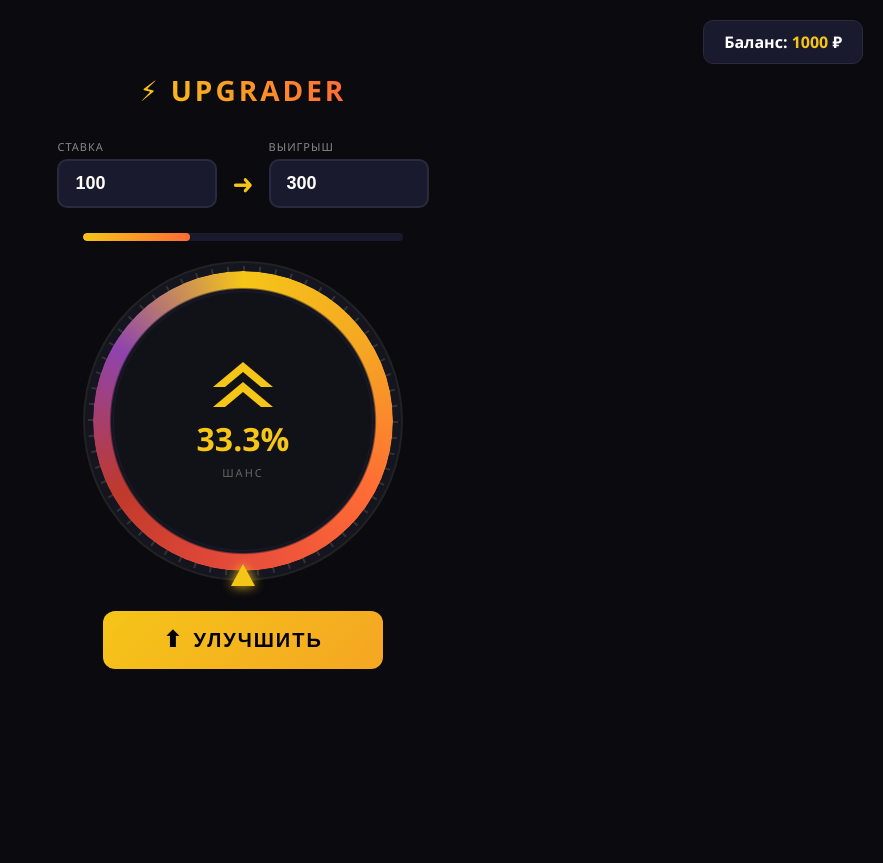
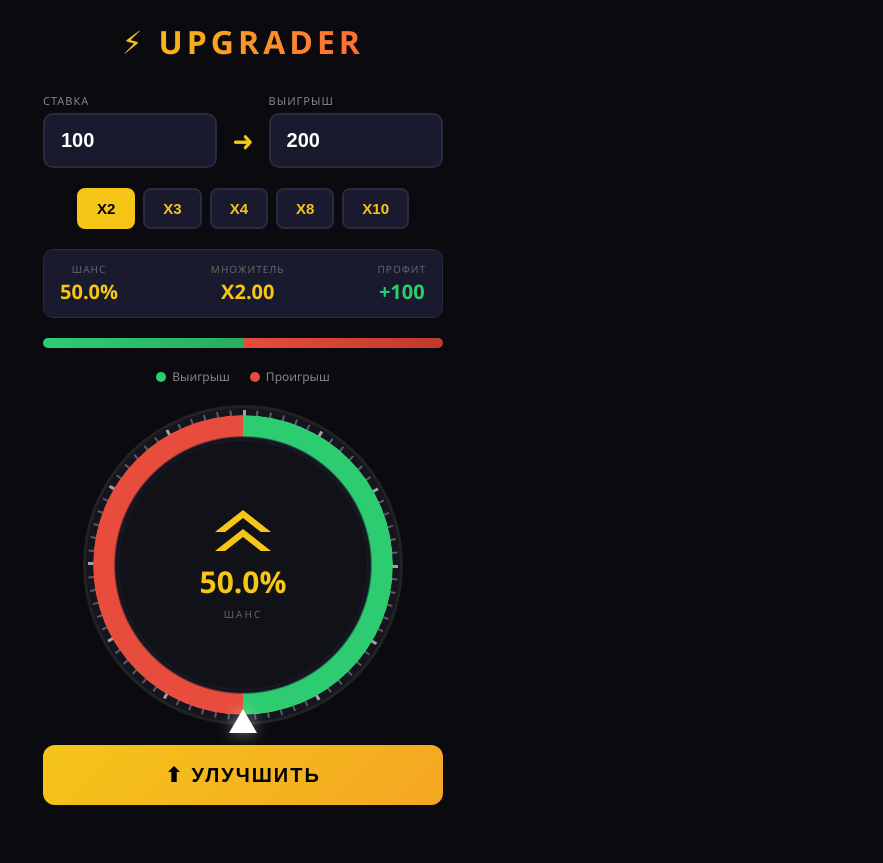
Before and after one commit to FDAFSFASDF/chernenkograde, a plain HTML site: page index.html in a window 1280 px wide. Shown: the whole page, without its empty margins (397-1280 px from the left). Before the commit the page ends 800 px from the top, so only its background shows below. Drawn offline with Linux system fonts and the light colour scheme.

Commit message:
Update index.html

```diff
--- a/index.html
+++ b/index.html
@@ -3,7 +3,7 @@
 <head>
 <meta charset="UTF-8">
 <meta name="viewport" content="width=device-width, initial-scale=1.0">
-<title>Upgrader</title>
+<title>Upgrader Calculator</title>
 <style>
   * { margin: 0; padding: 0; box-sizing: border-box; }
 
@@ -16,14 +16,14 @@
     flex-direction: column;
     align-items: center;
     justify-content: center;
-    overflow: hidden;
+    padding: 20px;
   }
 
   h1 {
-    font-size: 28px;
+    font-size: 32px;
     margin-bottom: 30px;
     text-transform: uppercase;
-    letter-spacing: 3px;
+    letter-spacing: 4px;
     background: linear-gradient(90deg, #f5c518, #ff6b35);
     -webkit-background-clip: text;
     -webkit-text-fill-color: transparent;
@@ -34,139 +34,8 @@
     flex-direction: column;
     align-items: center;
     gap: 20px;
-  }
-
-  /* --- Колесо --- */
-  .wheel-wrapper {
-    position: relative;
-    width: 320px;
-    height: 320px;
-  }
-
-  .wheel-bg {
-    position: absolute;
-    inset: 0;
-    border-radius: 50%;
-    background: #151520;
-    border: 2px solid #222;
-  }
-
-  .wheel-ring {
-    position: absolute;
-    inset: 10px;
-    border-radius: 50%;
-    background: conic-gradient(
-      #f5c518 0deg,
-      #f5a623 60deg,
-      #ff6b35 120deg,
-      #e74c3c 180deg,
-      #c0392b 240deg,
-      #8e44ad 300deg,
-      #f5c518 360deg
-    );
-    mask: radial-gradient(circle, transparent 62%, #000 63%, #000 72%, transparent 73%);
-    -webkit-mask: radial-gradient(circle, transparent 62%, #000 63%, #000 72%, transparent 73%);
-  }
-
-  .wheel-ring.spinning {
-    animation: spinWheel 3s cubic-bezier(0.17, 0.67, 0.12, 0.99) forwards;
-  }
-
-  @keyframes spinWheel {
-    0%   { transform: rotate(0deg); }
-    100% { transform: rotate(var(--target-rotation)); }
-  }
-
-  .wheel-inner {
-    position: absolute;
-    inset: 30px;
-    border-radius: 50%;
-    background: #111118;
-    border: 1px solid #1a1a2e;
-    display: flex;
-    align-items: center;
-    justify-content: center;
-    flex-direction: column;
-    gap: 5px;
-  }
-
-  .chevron-up {
-    width: 0; height: 0;
-    border-left: 30px solid transparent;
-    border-right: 30px solid transparent;
-    border-bottom: 25px solid #f5c518;
-    position: relative;
-  }
-  .chevron-up::after {
-    content: '';
-    position: absolute;
-    top: 10px; left: -30px;
-    width: 0; height: 0;
-    border-left: 30px solid transparent;
-    border-right: 30px solid transparent;
-    border-bottom: 25px solid #111118;
-  }
-
-  .chevron-up2 {
-    width: 0; height: 0;
-    border-left: 30px solid transparent;
-    border-right: 30px solid transparent;
-    border-bottom: 25px solid #f5c518;
-    position: relative;
-    margin-top: -10px;
-  }
-  .chevron-up2::after {
-    content: '';
-    position: absolute;
-    top: 10px; left: -30px;
-    width: 0; height: 0;
-    border-left: 30px solid transparent;
-    border-right: 30px solid transparent;
-    border-bottom: 25px solid #111118;
-  }
-
-  .chance-display {
-    font-size: 32px;
-    font-weight: 900;
-    color: #f5c518;
-    margin-top: 5px;
-  }
-
-  .chance-label {
-    font-size: 11px;
-    color: #666;
-    text-transform: uppercase;
-    letter-spacing: 2px;
-  }
-
-  /* Стрелка-указатель */
-  .pointer {
-    position: absolute;
-    bottom: -5px;
-    left: 50%;
-    transform: translateX(-50%);
-    width: 0; height: 0;
-    border-left: 12px solid transparent;
-    border-right: 12px solid transparent;
-    border-bottom: 22px solid #f5c518;
-    z-index: 10;
-    filter: drop-shadow(0 0 6px #f5c518);
-  }
-
-  /* Тики на колесе */
-  .ticks {
-    position: absolute;
-    inset: 5px;
-    border-radius: 50%;
-  }
-  .tick {
-    position: absolute;
-    width: 2px;
-    height: 12px;
-    background: #333;
-    top: 0;
-    left: 50%;
-    transform-origin: 0 155px;
+    max-width: 400px;
+    width: 100%;
   }
 
   /* --- Поля ввода --- */
@@ -176,12 +45,15 @@
     align-items: center;
     flex-wrap: wrap;
     justify-content: center;
+    width: 100%;
   }
 
   .input-group {
     display: flex;
     flex-direction: column;
     gap: 5px;
+    flex: 1;
+    min-width: 140px;
   }
 
   .input-group label {
@@ -192,13 +64,13 @@
   }
 
   .input-group input {
-    width: 160px;
-    padding: 12px 16px;
+    width: 100%;
+    padding: 14px 16px;
     background: #1a1a2e;
     border: 2px solid #2a2a3e;
     border-radius: 10px;
     color: #fff;
-    font-size: 18px;
+    font-size: 20px;
     font-weight: 700;
     outline: none;
     transition: border-color 0.3s;
@@ -214,9 +86,243 @@
     margin-top: 18px;
   }
 
+  /* --- Быстрые кнопки --- */
+  .multipliers {
+    display: flex;
+    gap: 8px;
+    flex-wrap: wrap;
+    justify-content: center;
+  }
+
+  .mult-btn {
+    padding: 10px 18px;
+    font-size: 15px;
+    font-weight: 800;
+    border: 2px solid #2a2a3e;
+    border-radius: 8px;
+    background: #1a1a2e;
+    color: #f5c518;
+    cursor: pointer;
+    transition: all 0.2s;
+  }
+
+  .mult-btn:hover {
+    border-color: #f5c518;
+    background: #2a2a1e;
+    transform: scale(1.05);
+  }
+
+  .mult-btn.active {
+    border-color: #f5c518;
+    background: #f5c518;
+    color: #000;
+  }
+
+  /* --- Инфо --- */
+  .info-row {
+    display: flex;
+    justify-content: space-between;
+    width: 100%;
+    padding: 12px 16px;
+    background: #1a1a2e;
+    border-radius: 10px;
+    border: 1px solid #2a2a3e;
+  }
+
+  .info-item {
+    text-align: center;
+  }
+
+  .info-item .label {
+    font-size: 10px;
+    color: #666;
+    text-transform: uppercase;
+    letter-spacing: 1px;
+  }
+
+  .info-item .value {
+    font-size: 20px;
+    font-weight: 800;
+    color: #f5c518;
+    margin-top: 2px;
+  }
+
+  .info-item .value.green { color: #2ecc71; }
+  .info-item .value.red { color: #e74c3c; }
+
+  /* --- Прогресс-бар --- */
+  .chance-bar-wrapper {
+    width: 100%;
+    height: 10px;
+    background: #1a1a2e;
+    border-radius: 5px;
+    overflow: hidden;
+    display: flex;
+  }
+
+  .chance-bar-win {
+    height: 100%;
+    background: linear-gradient(90deg, #2ecc71, #27ae60);
+    transition: width 0.4s;
+  }
+
+  .chance-bar-lose {
+    height: 100%;
+    background: linear-gradient(90deg, #e74c3c, #c0392b);
+    flex: 1;
+  }
+
+  /* --- Колесо --- */
+  .wheel-wrapper {
+    position: relative;
+    width: 320px;
+    height: 320px;
+  }
+
+  .wheel-bg {
+    position: absolute;
+    inset: 0;
+    border-radius: 50%;
+    background: #151520;
+    border: 3px solid #222;
+    transition: border-color 0.5s, box-shadow 0.5s;
+  }
+
+  .wheel-ring {
+    position: absolute;
+    inset: 10px;
+    border-radius: 50%;
+    background: conic-gradient(
+      #2ecc71 0deg,
+      #2ecc71 var(--win-deg, 120deg),
+      #e74c3c var(--win-deg, 120deg),
+      #e74c3c 360deg
+    );
+    mask: radial-gradient(circle, transparent 60%, #000 61%, #000 72%, transparent 73%);
+    -webkit-mask: radial-gradient(circle, transparent 60%, #000 61%, #000 72%, transparent 73%);
+    transition: transform 3s cubic-bezier(0.17, 0.67, 0.12, 0.99);
+  }
+
+  .wheel-inner {
+    position: absolute;
+    inset: 35px;
+    border-radius: 50%;
+    background: #111118;
+    border: 1px solid #1a1a2e;
+    display: flex;
+    align-items: center;
+    justify-content: center;
+    flex-direction: column;
+    gap: 5px;
+  }
+
+  .chevron-up {
+    width: 0; height: 0;
+    border-left: 28px solid transparent;
+    border-right: 28px solid transparent;
+    border-bottom: 22px solid #f5c518;
+    position: relative;
+  }
+  .chevron-up::after {
+    content: '';
+    position: absolute;
+    top: 8px; left: -28px;
+    width: 0; height: 0;
+    border-left: 28px solid transparent;
+    border-right: 28px solid transparent;
+    border-bottom: 22px solid #111118;
+  }
+
+  .chevron-up2 {
+    width: 0; height: 0;
+    border-left: 28px solid transparent;
+    border-right: 28px solid transparent;
+    border-bottom: 22px solid #f5c518;
+    position: relative;
+    margin-top: -8px;
+  }
+  .chevron-up2::after {
+    content: '';
+    position: absolute;
+    top: 8px; left: -28px;
+    width: 0; height: 0;
+    border-left: 28px solid transparent;
+    border-right: 28px solid transparent;
+    border-bottom: 22px solid #111118;
+  }
+
+  .chance-display {
+    font-size: 30px;
+    font-weight: 900;
+    color: #f5c518;
+    margin-top: 5px;
+  }
+
+  .chance-label {
+    font-size: 10px;
+    color: #666;
+    text-transform: uppercase;
+    letter-spacing: 2px;
+  }
+
+  /* Деления */
+  .ticks {
+    position: absolute;
+    inset: 5px;
+    border-radius: 50%;
+  }
+  .tick {
+    position: absolute;
+    width: 2px;
+    height: 14px;
+    background: rgba(255,255,255,0.3);
+    top: 0;
+    left: 50%;
+    transform-origin: 0 155px;
+  }
+  .tick.major {
+    height: 18px;
+    width: 3px;
+    background: rgba(255,255,255,0.6);
+  }
+
+  /* Указатель */
+  .pointer {
+    position: absolute;
+    bottom: -8px;
+    left: 50%;
+    transform: translateX(-50%);
+    width: 0; height: 0;
+    border-left: 14px solid transparent;
+    border-right: 14px solid transparent;
+    border-bottom: 24px solid #fff;
+    z-index: 10;
+    filter: drop-shadow(0 0 8px rgba(255,255,255,0.5));
+  }
+
+  /* Легенда */
+  .legend {
+    display: flex;
+    gap: 20px;
+    font-size: 12px;
+    color: #888;
+  }
+  .legend-item {
+    display: flex;
+    align-items: center;
+    gap: 6px;
+  }
+  .legend-dot {
+    width: 10px;
+    height: 10px;
+    border-radius: 50%;
+  }
+  .legend-dot.green { background: #2ecc71; }
+  .legend-dot.red { background: #e74c3c; }
+
   /* --- Кнопка --- */
   .upgrade-btn {
-    padding: 16px 60px;
+    padding: 18px 60px;
     font-size: 20px;
     font-weight: 800;
     text-transform: uppercase;
@@ -230,11 +336,12 @@
     display: flex;
     align-items: center;
     gap: 10px;
-    margin-top: 10px;
+    width: 100%;
+    justify-content: center;
   }
 
   .upgrade-btn:hover {
-    transform: scale(1.05);
+    transform: scale(1.03);
     box-shadow: 0 0 30px rgba(245, 197, 24, 0.4);
   }
 
@@ -245,16 +352,11 @@
     box-shadow: none;
   }
 
-  .upgrade-btn .btn-icon {
-    font-size: 22px;
-  }
-
   /* --- Результат --- */
   .result {
     font-size: 22px;
     font-weight: 800;
     min-height: 35px;
-    margin-top: 5px;
     text-transform: uppercase;
     letter-spacing: 2px;
   }
@@ -269,52 +371,17 @@
     text-shadow: 0 0 20px rgba(231, 76, 60, 0.5);
   }
 
-  /* Баланс */
-  .balance {
-    position: fixed;
-    top: 20px;
-    right: 20px;
-    background: #1a1a2e;
-    border: 1px solid #2a2a3e;
-    border-radius: 10px;
-    padding: 10px 20px;
-    font-size: 16px;
-    font-weight: 700;
-  }
-  .balance span {
-    color: #f5c518;
-  }
-
-  /* Прогресс-бар шанса */
-  .chance-bar-wrapper {
-    width: 320px;
-    height: 8px;
-    background: #1a1a2e;
-    border-radius: 4px;
-    overflow: hidden;
-    margin-top: 5px;
-  }
-  .chance-bar {
-    height: 100%;
-    background: linear-gradient(90deg, #f5c518, #ff6b35);
-    border-radius: 4px;
-    transition: width 0.4s;
-  }
-
-  /* Glow эффект при выигрыше */
   .wheel-wrapper.win-glow .wheel-bg {
     border-color: #2ecc71;
-    box-shadow: 0 0 40px rgba(46, 204, 113, 0.3);
+    box-shadow: 0 0 50px rgba(46, 204, 113, 0.4);
   }
   .wheel-wrapper.lose-glow .wheel-bg {
     border-color: #e74c3c;
-    box-shadow: 0 0 40px rgba(231, 76, 60, 0.3);
+    box-shadow: 0 0 50px rgba(231, 76, 60, 0.4);
   }
 </style>
 </head>
 <body>
-
-<div class="balance">Баланс: <span id="balanceDisplay">1000</span> ₽</div>
 
 <h1>⚡ Upgrader</h1>
 
@@ -328,12 +395,41 @@
     <div class="arrow-between">➜</div>
     <div class="input-group">
       <label>Выигрыш</label>
-      <input type="number" id="winInput" value="300" min="1">
+      <input type="number" id="winInput" value="200" min="1">
+    </div>
+  </div>
+
+  <div class="multipliers">
+    <button class="mult-btn" onclick="setMult(2)">X2</button>
+    <button class="mult-btn" onclick="setMult(3)">X3</button>
+    <button class="mult-btn" onclick="setMult(4)">X4</button>
+    <button class="mult-btn" onclick="setMult(8)">X8</button>
+    <button class="mult-btn" onclick="setMult(10)">X10</button>
+  </div>
+
+  <div class="info-row">
+    <div class="info-item">
+      <div class="label">Шанс</div>
+      <div class="value" id="chanceDisplay">50.0%</div>
+    </div>
+    <div class="info-item">
+      <div class="label">Множитель</div>
+      <div class="value" id="multDisplay">X2.00</div>
+    </div>
+    <div class="info-item">
+      <div class="label">Профит</div>
+      <div class="value green" id="profitDisplay">+100</div>
     </div>
   </div>
 
   <div class="chance-bar-wrapper">
-    <div class="chance-bar" id="chanceBar" style="width: 33.33%"></div>
+    <div class="chance-bar-win" id="chanceBarWin" style="width: 50%"></div>
+    <div class="chance-bar-lose"></div>
+  </div>
+
+  <div class="legend">
+    <div class="legend-item"><div class="legend-dot green"></div> Выигрыш</div>
+    <div class="legend-item"><div class="legend-dot red"></div> Проигрыш</div>
   </div>
 
   <div class="wheel-wrapper" id="wheelWrapper">
@@ -343,14 +439,14 @@
     <div class="wheel-inner">
       <div class="chevron-up"></div>
       <div class="chevron-up2"></div>
-      <div class="chance-display" id="chanceDisplay">33.3%</div>
+      <div class="chance-display" id="chanceDisplay2">50.0%</div>
       <div class="chance-label">шанс</div>
     </div>
     <div class="pointer"></div>
   </div>
 
   <button class="upgrade-btn" id="upgradeBtn" onclick="upgrade()">
-    <span class="btn-icon">⬆</span> Улучшить
+    ⬆ Улучшить
   </button>
 
   <div class="result" id="result"></div>
@@ -358,25 +454,28 @@
 </div>
 
 <script>
-  let balance = 1000;
   let isSpinning = false;
+  let currentRotation = 0;
 
   const betInput = document.getElementById('betInput');
   const winInput = document.getElementById('winInput');
   const chanceDisplay = document.getElementById('chanceDisplay');
-  const chanceBar = document.getElementById('chanceBar');
+  const chanceDisplay2 = document.getElementById('chanceDisplay2');
+  const multDisplay = document.getElementById('multDisplay');
+  const profitDisplay = document.getElementById('profitDisplay');
+  const chanceBarWin = document.getElementById('chanceBarWin');
   const wheelRing = document.getElementById('wheelRing');
   const wheelWrapper = document.getElementById('wheelWrapper');
   const upgradeBtn = document.getElementById('upgradeBtn');
   const resultEl = document.getElementById('result');
-  const balanceDisplay = document.getElementById('balanceDisplay');
   const ticksContainer = document.getElementById('ticks');
+  const multBtns = document.querySelectorAll('.mult-btn');
 
-  // Создаём тики
-  for (let i = 0; i < 60; i++) {
+  // Создаём деления
+  for (let i = 0; i < 72; i++) {
     const tick = document.createElement('div');
-    tick.className = 'tick';
-    tick.style.transform = `rotate(${i * 6}deg)`;
+    tick.className = 'tick' + (i % 6 === 0 ? ' major' : '');
+    tick.style.transform = `rotate(${i * 5}deg)`;
     ticksContainer.appendChild(tick);
   }
 
@@ -384,23 +483,57 @@
     const bet = parseFloat(betInput.value) || 0;
     const win = parseFloat(winInput.value) || 0;
     if (win <= 0 || bet <= 0) return 0;
-    return Math.min((bet / win) * 100, 99);
+    return Math.min((bet / win) * 100, 98);
+  }
+
+  function getMult() {
+    const bet = parseFloat(betInput.value) || 0;
+    const win = parseFloat(winInput.value) || 0;
+    if (bet <= 0) return 0;
+    return win / bet;
   }
 
   function updateDisplay() {
     const chance = getChance();
-    chanceDisplay.textContent = chance.toFixed(1) + '%';
-    chanceBar.style.width = chance + '%';
-
+    const mult = getMult();
     const bet = parseFloat(betInput.value) || 0;
     const win = parseFloat(winInput.value) || 0;
-    if (bet > win) {
+    const profit = win - bet;
+
+    chanceDisplay.textContent = chance.toFixed(1) + '%';
+    chanceDisplay2.textContent = chance.toFixed(1) + '%';
+    multDisplay.textContent = 'X' + mult.toFixed(2);
+    profitDisplay.textContent = (profit >= 0 ? '+' : '') + profit.toFixed(0);
+    profitDisplay.className = 'value ' + (profit >= 0 ? 'green' : 'red');
+    chanceBarWin.style.width = chance + '%';
+
+    // Обновляем кольцо
+    const winDeg = (chance / 100) * 360;
+    wheelRing.style.setProperty('--win-deg', winDeg + 'deg');
+
+    // Подсветка активной кнопки множителя
+    multBtns.forEach(btn => {
+      const btnMult = parseFloat(btn.textContent.replace('X', ''));
+      btn.classList.toggle('active', Math.abs(mult - btnMult) < 0.01);
+    });
+
+    // Цвет шанса
+    if (chance > 60) {
       chanceDisplay.style.color = '#2ecc71';
-    } else if (chance < 10) {
+      chanceDisplay2.style.color = '#2ecc71';
+    } else if (chance < 20) {
       chanceDisplay.style.color = '#e74c3c';
+      chanceDisplay2.style.color = '#e74c3c';
     } else {
       chanceDisplay.style.color = '#f5c518';
+      chanceDisplay2.style.color = '#f5c518';
     }
+  }
+
+  function setMult(m) {
+    const bet = parseFloat(betInput.value) || 100;
+    winInput.value = Math.round(bet * m);
+    updateDisplay();
   }
 
   betInput.addEventListener('input', updateDisplay);
@@ -414,17 +547,12 @@
     const chance = getChance();
 
     if (bet <= 0 || win <= 0) {
-      resultEl.textContent = 'Введите корректные значения!';
-      resultEl.className = 'result lose';
-      return;
-    }
-    if (bet > balance) {
-      resultEl.textContent = 'Недостаточно средств!';
+      resultEl.textContent = 'Введите значения!';
       resultEl.className = 'result lose';
       return;
     }
     if (bet >= win) {
-      resultEl.textContent = 'Выигрыш должен быть больше ставки!';
+      resultEl.textContent = 'Выигрыш > ставки!';
       resultEl.className = 'result lose';
       return;
     }
@@ -435,66 +563,44 @@
     resultEl.className = 'result';
     wheelWrapper.classList.remove('win-glow', 'lose-glow');
 
-    // Определяем результат
     const roll = Math.random() * 100;
     const isWin = roll < chance;
 
-    // Рассчитываем угол остановки
-    // Шанс = процент круга (зелёная зона от 0 до chance%)
-    // Указатель внизу = 180 градусов (6 часов)
-    // Нужно чтобы стрелка остановилась в зелёной зоне при выигрыше
     const chanceDeg = (chance / 100) * 360;
+    let targetAngle;
 
-    let targetAngle;
     if (isWin) {
-      // Остановиться в зелёной зоне (0 до chanceDeg), указатель на 180°
-      // Кольцо крутится, указатель статичен внизу
-      // Зелёная зона: от 0° до chanceDeg по кольцу
-      // Указатель смотрит на 180° (низ)
-      // Нужно: (180 - targetAngle) mod 360 должно быть в [0, chanceDeg]
       const winZoneCenter = chanceDeg / 2;
-      const offset = (Math.random() - 0.5) * chanceDeg * 0.8;
+      const offset = (Math.random() - 0.5) * chanceDeg * 0.7;
       targetAngle = 180 - winZoneCenter - offset;
     } else {
-      // Остановиться в красной зоне
       const loseZoneStart = chanceDeg;
       const loseZoneEnd = 360;
       const loseZoneCenter = (loseZoneStart + loseZoneEnd) / 2;
       const loseZoneSize = loseZoneEnd - loseZoneStart;
-      const offset = (Math.random() - 0.5) * loseZoneSize * 0.8;
+      const offset = (Math.random() - 0.5) * loseZoneSize * 0.7;
       targetAngle = 180 - loseZoneCenter - offset;
     }
 
-    // Добавляем несколько полных оборотов
     const fullSpins = 5 + Math.floor(Math.random() * 3);
-    const totalRotation = fullSpins * 360 + targetAngle;
+    const totalRotation = currentRotation + fullSpins * 360 + (targetAngle - (currentRotation % 360));
+    currentRotation = totalRotation;
 
-    wheelRing.style.setProperty('--target-rotation', totalRotation + 'deg');
-    wheelRing.classList.remove('spinning');
-    void wheelRing.offsetWidth; // reflow
-    wheelRing.classList.add('spinning');
-
-    // Снимаем ставку
-    balance -= bet;
-    balanceDisplay.textContent = balance.toFixed(0);
+    wheelRing.style.transform = `rotate(${totalRotation}deg)`;
 
     setTimeout(() => {
       if (isWin) {
-        balance += win;
-        balanceDisplay.textContent = balance.toFixed(0);
-        resultEl.textContent = `🎉 Выигрыш! +${win.toFixed(0)} ₽`;
+        resultEl.textContent = `🎉 ВЫИГРЫШ! +${(win - bet).toFixed(0)}`;
         resultEl.className = 'result win';
         wheelWrapper.classList.add('win-glow');
       } else {
-        resultEl.textContent = `💀 Проигрыш! -${bet.toFixed(0)} ₽`;
+        resultEl.textContent = `💀 ПРОИГРЫШ! -${bet.toFixed(0)}`;
         resultEl.className = 'result lose';
         wheelWrapper.classList.add('lose-glow');
       }
 
       isSpinning = false;
       upgradeBtn.disabled = false;
-      wheelRing.classList.remove('spinning');
-      wheelRing.style.transform = 'rotate(0deg)';
     }, 3200);
   }
 
```
